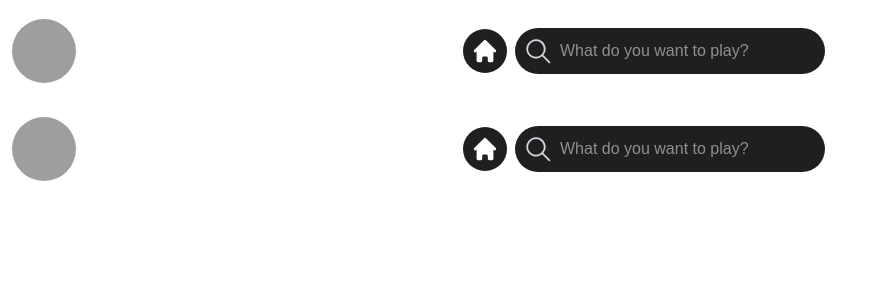
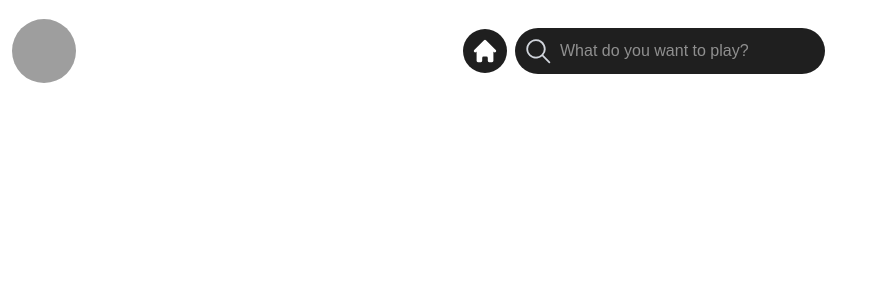
Before and after one commit to JawBlade/VibeTogether, a Next.js app: page / in a window 1280 px wide. Shown: the top 300 px of the page, without its empty margins (0-876 px from the left). Built offline with nearby package versions, Linux system fonts and the light colour scheme; grey boxes are pictures that could not be loaded.

Commit message:
Got The Search Bar Working

```diff
--- a/app/components/Navbar.jsx
+++ b/app/components/Navbar.jsx
@@ -20,11 +20,14 @@ function Navbar(){
 
                 <GoSearch className="h-7 w-7 mr-2 text-gray-300 group-hover:text-white" />
 
-                <input
-                type="text"
-                placeholder="What do you want to play?"
-                className="bg-transparent text-white group-hover:text-white focus:outline-none w-64"
-                />
+                <form method="GET" action="https://www.google.com/search">
+                    <input
+                    type="text"
+                    name="q"
+                    placeholder="What do you want to play?"
+                    className="bg-transparent text-white group-hover:text-white focus:outline-none w-64"
+                    />
+                </form>
             </div>
 
             </div>
--- a/app/page.jsx
+++ b/app/page.jsx
@@ -4,7 +4,6 @@ function App() {
   return (
     <>
       <Navbar />
-      <Navbar />
     </>
     )
 }
```
